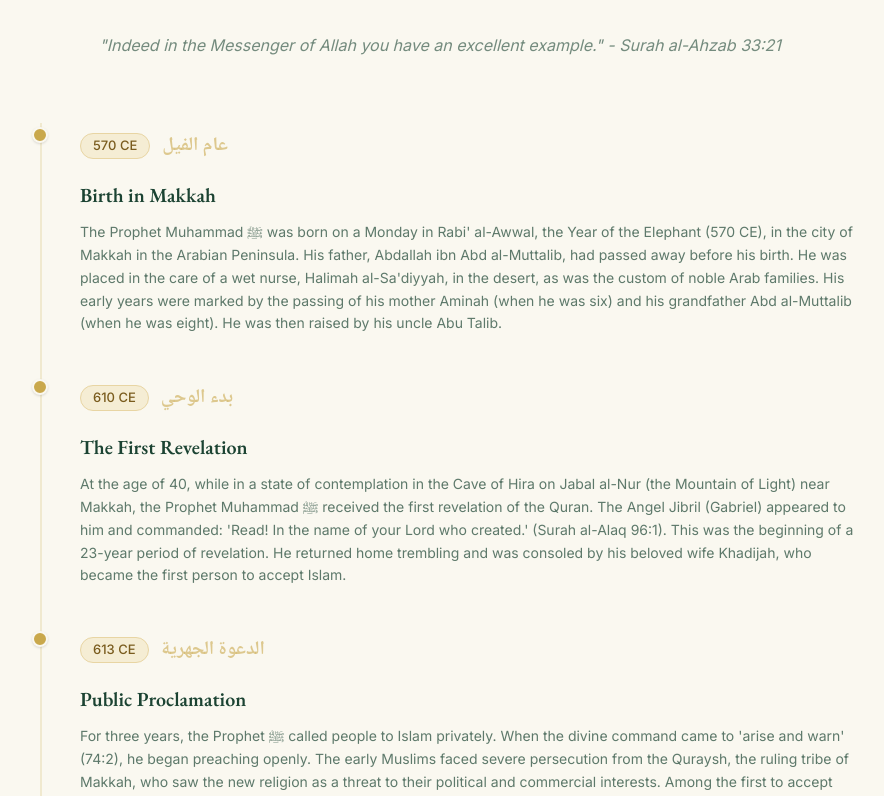
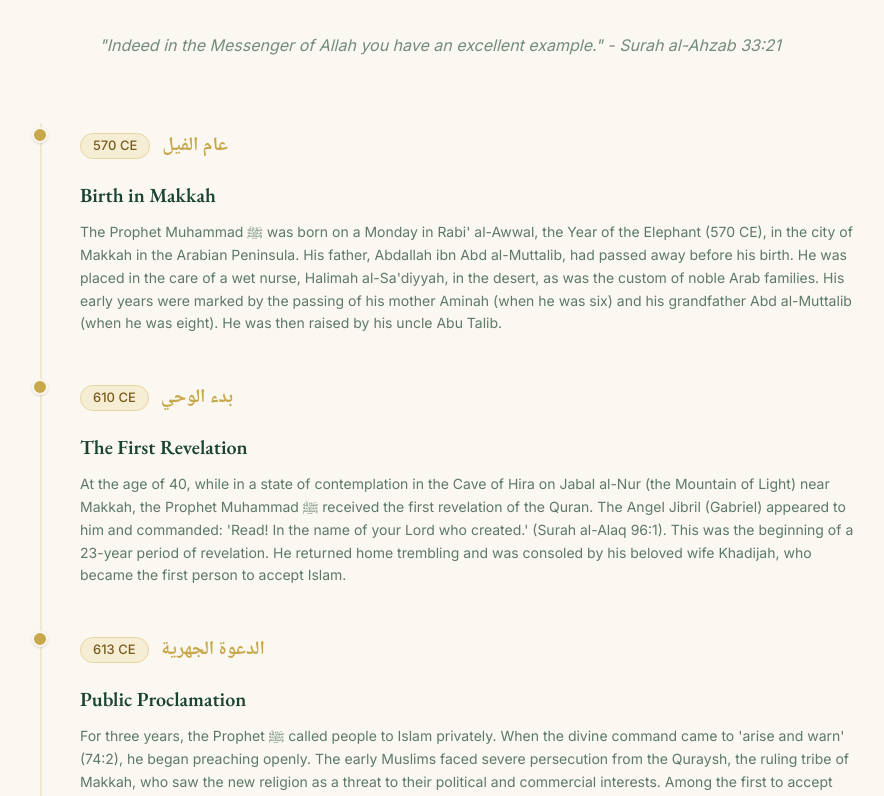
Before and after one commit to bbmw96/al-hikmah, a Next.js app: page /seerah in a window 1280 px wide. Shown: the part 800-1596 px from the top of the page, without its empty margins (200-1084 px from the left). Built offline with nearby package versions, Linux system fonts and the light colour scheme; a web font is replaced by a local one.

Commit message:
style: make seerah timeline Arabic labels full opacity

```diff
--- a/app/seerah/page.tsx
+++ b/app/seerah/page.tsx
@@ -117,8 +117,7 @@ export default function SeerahPage() {
                   <p
                     dir="rtl"
                     lang="ar"
-                    className="arabic-sm text-gold/60"
-                    aria-hidden="true"
+                    className="arabic-sm text-gold"
                   >
                     {event.arabicLabel}
                   </p>
```
